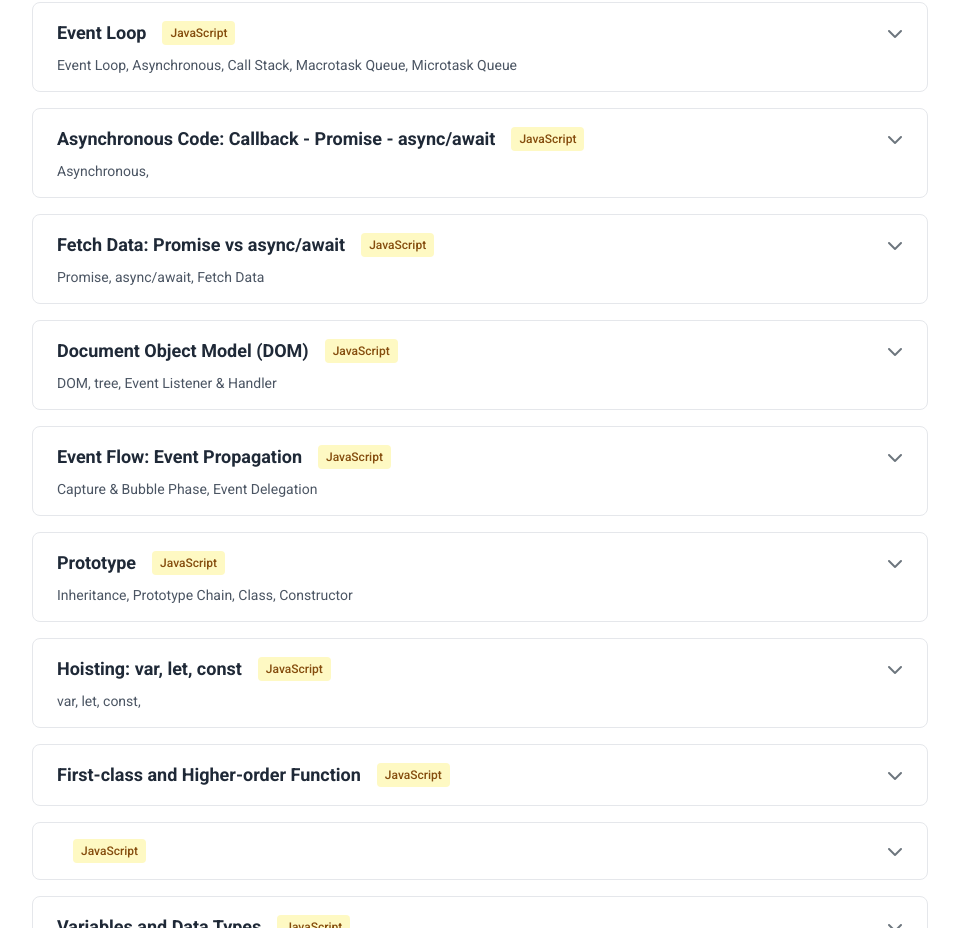
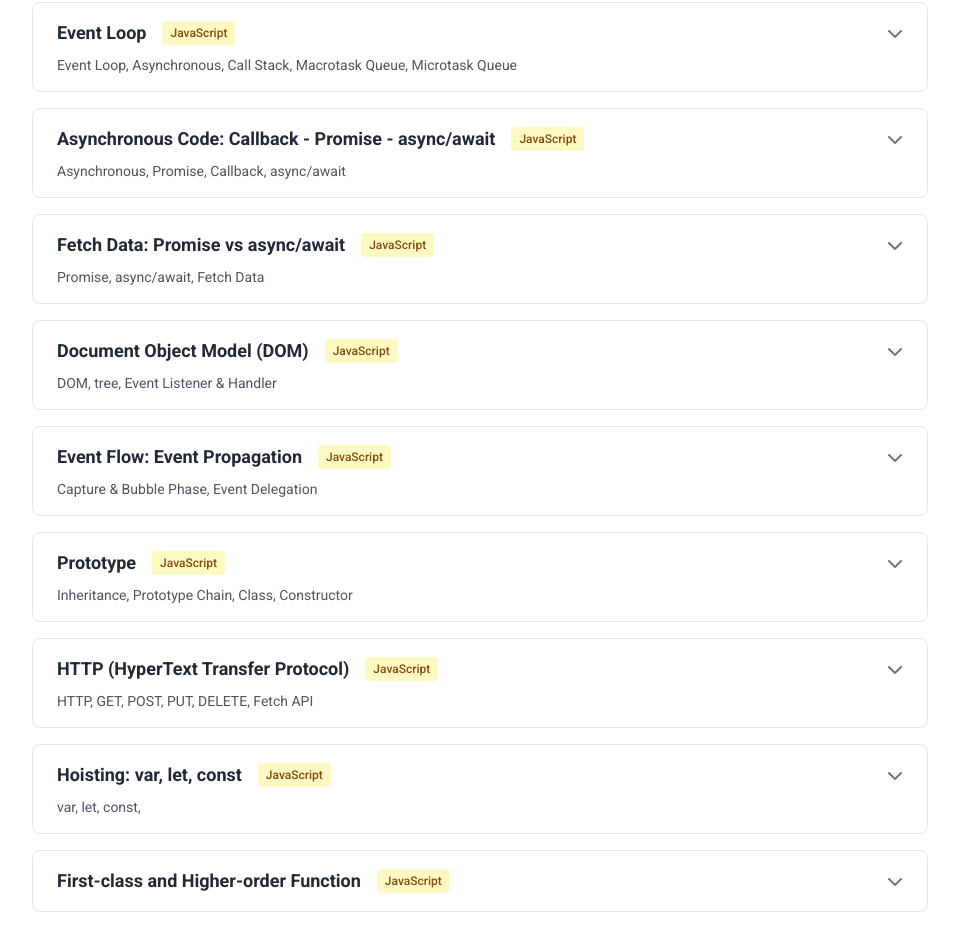
Before and after one commit to WoodyLinwc/Portfolio-Next.js, a Next.js app in the folder portfolio/: page /learning/react in a window 1280 px wide. Shown: the part 1290-2218 px from the top of the page, without its empty margins (160-1119 px from the left). Built offline with nearby package versions, Linux system fonts and the light colour scheme.

Commit message:
Update index.ts

```diff
--- a/portfolio/src/data/basics/javascript/index.ts
+++ b/portfolio/src/data/basics/javascript/index.ts
@@ -16,6 +16,7 @@ import fetchData from "./content/async-await.md";
 import dom from "./content/dom.md";
 import eventFlow from "./content/event-flow.md";
 import jsPrototype from "./content/prototype.md";
+import http from "./content/http.md";
 import hoisting from "./content/hoisting.md";
 import firstClass from "./content/first-class.md";
 
@@ -79,7 +80,7 @@ export const javascriptBasics: BasicTopic[] = [
         id: "asynchronous",
         title: "Asynchronous Code: Callback - Promise - async/await",
         category: "JavaScript",
-        description: "Asynchronous, ",
+        description: "Asynchronous, Promise, Callback, async/await",
         content: asynchronous,
     },
 
@@ -113,6 +114,14 @@ export const javascriptBasics: BasicTopic[] = [
         category: "JavaScript",
         description: "Inheritance, Prototype Chain, Class, Constructor",
         content: jsPrototype,
+    },
+
+    {
+        id: "http",
+        title: "HTTP (HyperText Transfer Protocol)",
+        category: "JavaScript",
+        description: "HTTP, GET, POST, PUT, DELETE, Fetch API",
+        content: http,
     },
 
     {
```
